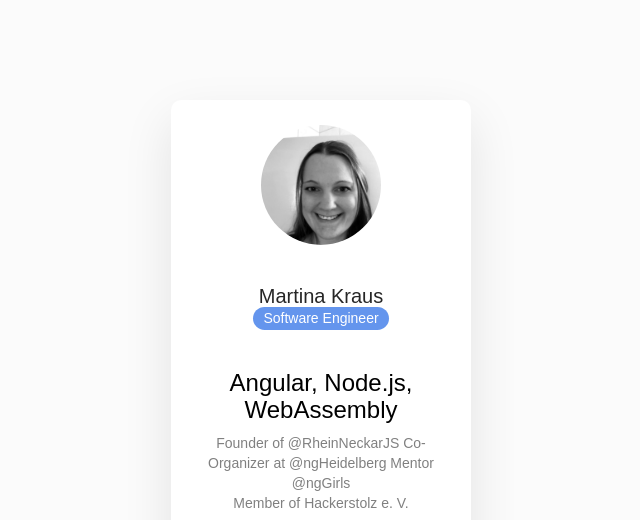
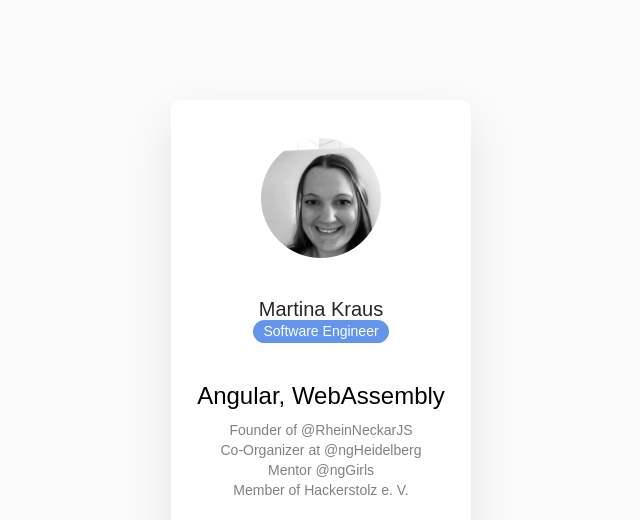
Before and after one commit to martinakraus/martinakraus.github.io, a plain HTML site: page index.html in a window 1280 px wide. Shown: the top 520 px of the page, without its empty margins (319-959 px from the left). Drawn offline with nearby package versions, Linux system fonts and the light colour scheme.

Commit message:
Update index.html

```diff
--- a/index.html
+++ b/index.html
@@ -17,10 +17,10 @@
 				<img src="./img/mk.jpeg">
 			</div>
 			<h2>Martina Kraus<br><span>Software Engineer</span></h2>
-			<h3>Angular, Node.js, WebAssembly</h3>
+			<h3>Angular, WebAssembly</h3>
 			<p>
-			Founder of <a href="https://www.meetup.com/de-DE/RheinNeckarJS/">@RheinNeckarJS</a>
-			Co-Organizer at <a href="https://www.meetup.com/de-DE/angular-heidelberg/">@ngHeidelberg</a>
+			Founder of <a href="https://www.meetup.com/de-DE/RheinNeckarJS/">@RheinNeckarJS</a><br>
+			Co-Organizer at <a href="https://www.meetup.com/de-DE/angular-heidelberg/">@ngHeidelberg</a><br>
 			Mentor <a href="http://ng-girls.org/">@ngGirls</a><br>
 			Member of <a href="https://www.hackerstolz.de/">Hackerstolz e. V.</a><br>
 			</p>
```
